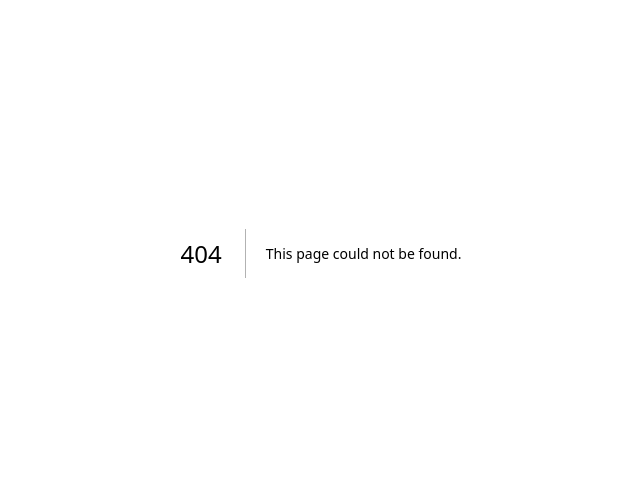
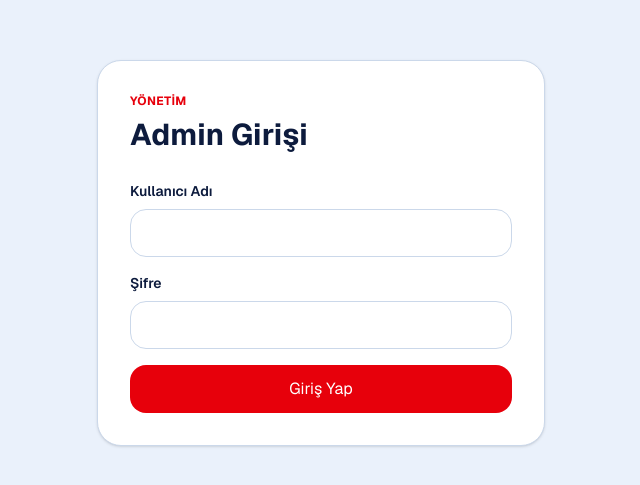
Before and after one commit to RealPhixie/RandevuSistemi, a Next.js app: page /admin/login in a window 1280 px wide. Before the commit this address had no page. Shown: the part 147-632 px from the top of the page, without its empty margins (319-959 px from the left). Built offline with nearby package versions, Linux system fonts and the light colour scheme; no server answers.

Commit message:
admin girişi ve panel ui

```diff
--- /dev/null
+++ b/src/app/admin/layout.tsx
@@ -0,0 +1,25 @@
+import { Sidebar } from '@/components/admin/Sidebar'
+import { auth } from '@/lib/auth'
+
+interface AdminLayoutProps {
+  children: React.ReactNode
+}
+
+export default async function AdminLayout({ children }: AdminLayoutProps) {
+  const session = await auth()
+
+  if (!session?.user) {
+    return children
+  }
+
+  const adminName = session.user.name ?? session.user.username
+
+  return (
+    <div className="min-h-screen bg-[#eaf1fb] lg:flex">
+      <Sidebar adminName={adminName} username={session.user.username} />
+      <main className="min-w-0 flex-1 px-5 py-6 sm:px-8 lg:px-10">
+        {children}
+      </main>
+    </div>
+  )
+}
--- /dev/null
+++ b/src/app/admin/login/page.tsx
@@ -0,0 +1,101 @@
+import { AuthError } from 'next-auth'
+import { redirect } from 'next/navigation'
+
+import { auth, signIn } from '@/lib/auth'
+
+interface AdminLoginPageProps {
+  searchParams: Promise<{
+    error?: string | string[]
+  }>
+}
+
+async function loginAction(formData: FormData) {
+  'use server'
+
+  const username = String(formData.get('username') ?? '').trim()
+  const password = String(formData.get('password') ?? '')
+
+  if (!username || !password) {
+    redirect('/admin/login?error=CredentialsSignin')
+  }
+
+  try {
+    await signIn('credentials', {
+      username,
+      password,
+      redirectTo: '/admin',
+    })
+  } catch (error) {
+    if (error instanceof AuthError) {
+      redirect('/admin/login?error=CredentialsSignin')
+    }
+
+    throw error
+  }
+}
+
+export default async function AdminLoginPage({
+  searchParams,
+}: AdminLoginPageProps) {
+  const session = await auth()
+
+  if (session?.user) {
+    redirect('/admin')
+  }
+
+  const query = await searchParams
+  const hasError = query.error === 'CredentialsSignin'
+
+  return (
+    <main className="min-h-screen bg-[#eaf1fb] px-5 py-10">
+      <section className="mx-auto flex min-h-[calc(100vh-5rem)] w-full max-w-md items-center">
+        <div className="w-full rounded-3xl border border-[#cbd8ea] bg-white p-6 shadow-sm sm:p-8">
+          <p className="text-xs font-bold uppercase tracking-wide text-red-600">
+            Yönetim
+          </p>
+          <h1 className="mt-2 text-3xl font-bold text-[#0d1b3d]">
+            Admin Girişi
+          </h1>
+
+          <form action={loginAction} className="mt-7 grid gap-4">
+            <label className="block">
+              <span className="mb-2 block text-sm font-semibold text-[#0d1b3d]">
+                Kullanıcı Adı
+              </span>
+              <input
+                name="username"
+                autoComplete="username"
+                className="h-12 w-full rounded-2xl border border-[#cbd8ea] px-4 font-semibold text-[#102040] outline-none transition focus:border-red-500"
+              />
+            </label>
+
+            <label className="block">
+              <span className="mb-2 block text-sm font-semibold text-[#0d1b3d]">
+                Şifre
+              </span>
+              <input
+                name="password"
+                type="password"
+                autoComplete="current-password"
+                className="h-12 w-full rounded-2xl border border-[#cbd8ea] px-4 font-semibold text-[#102040] outline-none transition focus:border-red-500"
+              />
+            </label>
+
+            {hasError ? (
+              <div className="rounded-2xl bg-red-50 px-4 py-3 text-sm font-semibold text-red-700">
+                Kullanıcı adı veya şifre hatalı.
+              </div>
+            ) : null}
+
+            <button
+              type="submit"
+              className="h-12 rounded-2xl bg-red-600 px-6 text-base font-bold text-white transition hover:bg-red-700"
+            >
+              Giriş Yap
+            </button>
+          </form>
+        </div>
+      </section>
+    </main>
+  )
+}
--- /dev/null
+++ b/src/app/admin/page.tsx
@@ -0,0 +1,17 @@
+import { auth } from '@/lib/auth'
+
+export default async function AdminPage() {
+  const session = await auth()
+  const adminName = session?.user?.name ?? session?.user?.username ?? 'Admin'
+
+  return (
+    <section className="rounded-3xl border border-[#cbd8ea] bg-white p-6 shadow-sm sm:p-8">
+      <p className="text-xs font-bold uppercase tracking-wide text-red-600">
+        Yönetim Paneli
+      </p>
+      <h1 className="mt-2 text-3xl font-bold text-[#0d1b3d]">
+        Hoş geldiniz, {adminName}
+      </h1>
+    </section>
+  )
+}
--- /dev/null
+++ b/src/components/admin/Sidebar.tsx
@@ -0,0 +1,63 @@
+import Link from 'next/link'
+
+import { signOut } from '@/lib/auth'
+
+interface SidebarProps {
+  adminName: string
+  username: string
+}
+
+const NAV_LINKS = [
+  { href: '/admin', label: 'Panel' },
+  { href: '/admin/appointments', label: 'Randevular' },
+  { href: '/admin/hospitals', label: 'Hastaneler' },
+  { href: '/admin/departments', label: 'Tıbbi Birimler' },
+  { href: '/admin/doctors', label: 'Doktorlar' },
+  { href: '/admin/slots', label: 'Saatler' },
+]
+
+export function Sidebar({ adminName, username }: SidebarProps) {
+  async function handleSignOut() {
+    'use server'
+
+    await signOut({ redirectTo: '/admin/login' })
+  }
+
+  return (
+    <aside className="flex min-h-screen w-full flex-col border-r border-[#d7e0ef] bg-white px-5 py-6 shadow-sm lg:w-72">
+      <div>
+        <p className="text-xs font-bold uppercase tracking-wide text-red-600">
+          Yönetim
+        </p>
+        <h1 className="mt-2 text-2xl font-bold text-[#0d1b3d]">
+          Hastane Randevu
+        </h1>
+      </div>
+
+      <nav className="mt-8 grid gap-2">
+        {NAV_LINKS.map((link) => (
+          <Link
+            key={link.href}
+            href={link.href}
+            className="rounded-2xl px-4 py-3 text-sm font-semibold text-[#30476f] transition hover:bg-red-50 hover:text-red-700"
+          >
+            {link.label}
+          </Link>
+        ))}
+      </nav>
+
+      <div className="mt-auto border-t border-[#d7e0ef] pt-5">
+        <p className="text-sm font-bold text-[#0d1b3d]">{adminName}</p>
+        <p className="mt-1 text-xs font-semibold text-[#70809a]">{username}</p>
+        <form action={handleSignOut} className="mt-4">
+          <button
+            type="submit"
+            className="h-11 w-full rounded-2xl border border-red-200 px-4 text-sm font-bold text-red-700 transition hover:bg-red-50"
+          >
+            Çıkış Yap
+          </button>
+        </form>
+      </div>
+    </aside>
+  )
+}
```
